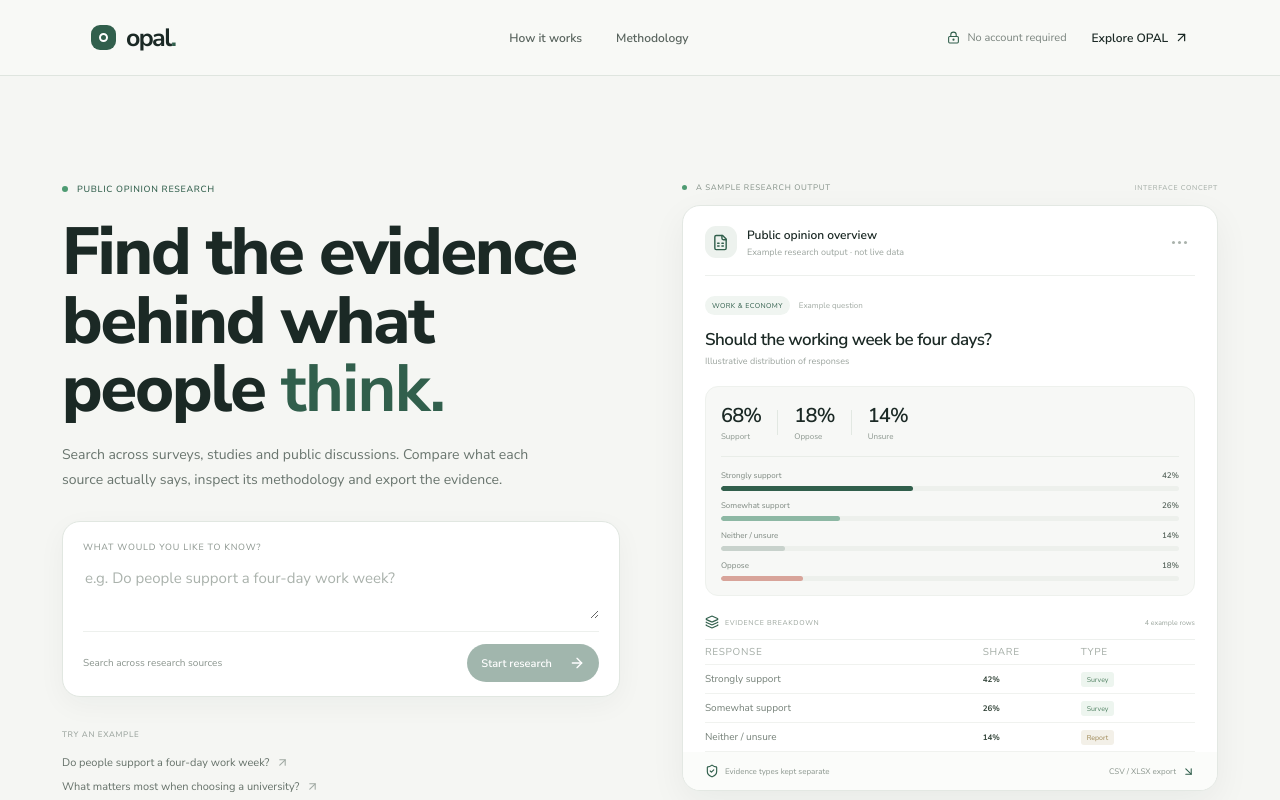
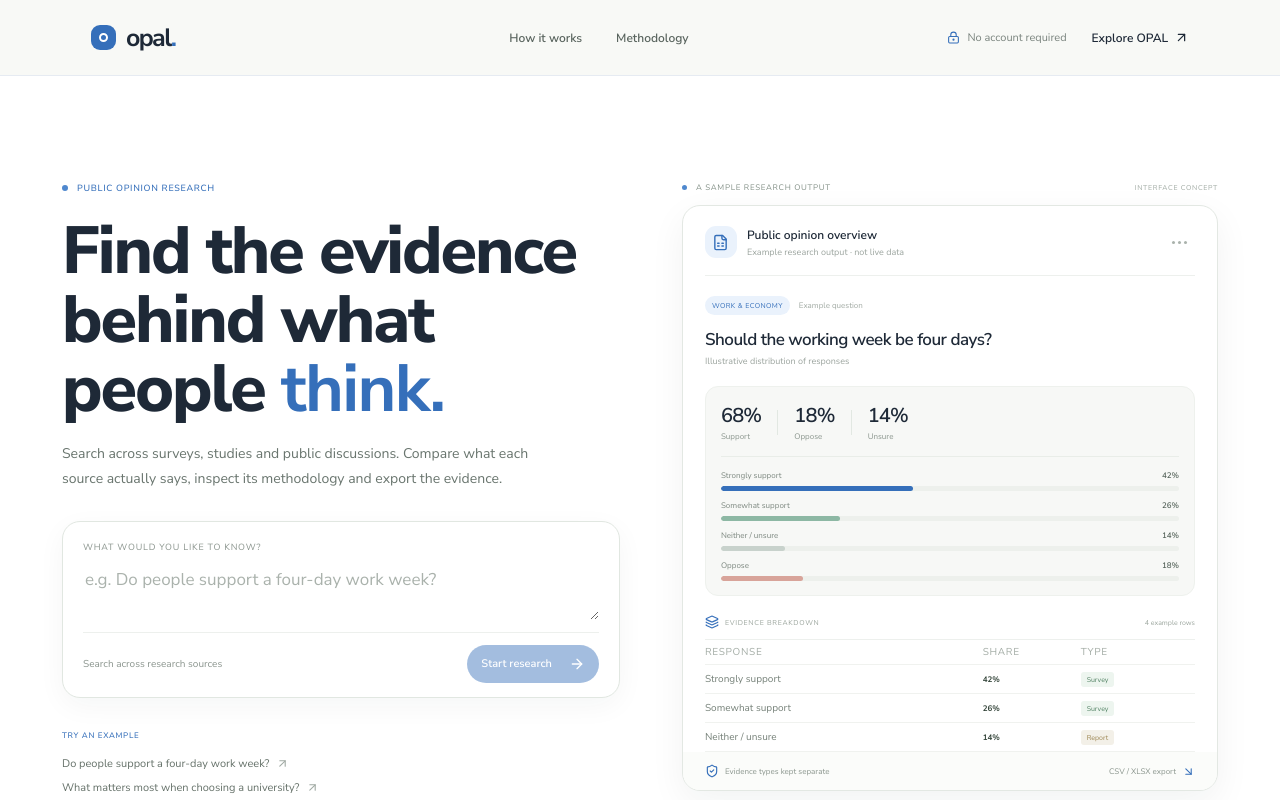
Before and after one commit to davidyoyoyo/OPAL, a Next.js app: page / in a window 1280 px wide. Shown: the top 800 px of the page. Built offline with nearby package versions, Linux system fonts and the light colour scheme.

Commit message:
Switch OPAL to a blue and white visual palette

```diff
--- a/app/globals.css
+++ b/app/globals.css
@@ -451,3 +451,56 @@ body { letter-spacing: 0; }
   .methodology-grid { grid-template-columns: 1fr; gap: 11px; }
   .methodology-card { min-height: 0; }
 }
+
+
+/* Blue-and-white OPAL palette */
+:root {
+  --paper: #ffffff;
+  --white: #ffffff;
+  --green: #356fba;
+  --green-dark: #285995;
+  --green-soft: #eaf2fc;
+  --line: #e6ebf2;
+  --ink: #1e2937;
+  --muted: #758397;
+}
+body, .live-workspace { background: #ffffff; }
+.trust-strip, .live-header, .workspace-start, .step-card { background: #ffffff; }
+.brand-mark { background: #356fba; }
+.brand-period, .header-link:hover, .main-nav a:hover { color: #356fba; }
+.eyebrow, .section-kicker, .examples-label, .trust-intro, .live-kicker { color: #356fba; }
+.hero h1 em, .how-heading h2 em, .methodology-copy h2 em { color: #356fba; }
+.question-card:focus-within { border-color: #9bbbe2; box-shadow: 0 0 0 4px rgba(53,111,186,.08); }
+.question-card textarea { font-size: 17px; }
+.submit-button, .live-search-form button { background: #356fba; }
+.submit-button:hover:not(:disabled), .live-search-form button:hover:not(:disabled) { background: #285995; }
+.request-notice { border-color: #d7e5f7; background: #f2f7fd; }
+.notice-icon, .file-icon, .meta-chip { background: #eaf2fc; color: #356fba; }
+.live-search-form { border-color: #dce5f1; border-radius: 18px; }
+.live-search-form input { font-size: 15px; }
+.live-search-form > svg, .engine-note svg { color: #356fba; }
+.live-search-form button { border-radius: 999px; }
+.loading-line { background: linear-gradient(90deg, #356fba 30%, #e2eaf5 30%); }
+.engine-status-dot, .live-dot, .eyebrow-dot { background: #4f88ce; }
+.identity-verified { color: #356fba; }
+.study-locations a { background: #edf4fc; color: #356fba; border-radius: 999px; }
+.live-empty { background: #f0f5fc; color: #4e6684; }
+.findings-section { margin: 28px 0 12px; padding: 24px; border: 1px solid #e1e9f4; border-radius: 18px; background: #fbfdff; }
+.findings-heading { display: flex; align-items: center; justify-content: space-between; gap: 16px; margin-bottom: 16px; }
+.findings-heading h3 { margin: 7px 0 0; font-size: 20px; letter-spacing: -.4px; }
+.findings-count { padding: 7px 11px; border-radius: 999px; background: #eaf2fc; color: #356fba; font-size: 10px; font-weight: 700; white-space: nowrap; }
+.findings-empty { padding: 18px; border-radius: 13px; background: #f1f6fc; }
+.findings-empty strong { color: #2c4059; font-size: 13px; }
+.findings-empty p { max-width: 760px; margin: 7px 0 0; color: #687b92; font-size: 12px; line-height: 1.75; }
+.findings-list { display: grid; gap: 12px; }
+.finding-card { padding: 17px; border: 1px solid #e4ebf4; border-radius: 13px; background: #fff; }
+.finding-card h4 { margin: 0 0 7px; font-size: 14px; }
+.finding-card p { margin: 0; color: #687b92; font-size: 12px; line-height: 1.7; }
+.finding-card span { display: block; margin-top: 10px; color: #8a97a8; font-size: 10px; }
+.finding-card a { display: inline-flex; align-items: center; gap: 5px; margin-top: 10px; color: #356fba; font-size: 10px; font-weight: 700; }
+.methodology-index { background: #eaf2fc; color: #356fba; }
+.methodology-note svg { color: #356fba; }
+@media (max-width: 650px) {
+  .findings-section { padding: 17px; }
+  .findings-heading { align-items: flex-start; flex-direction: column; }
+}
```
